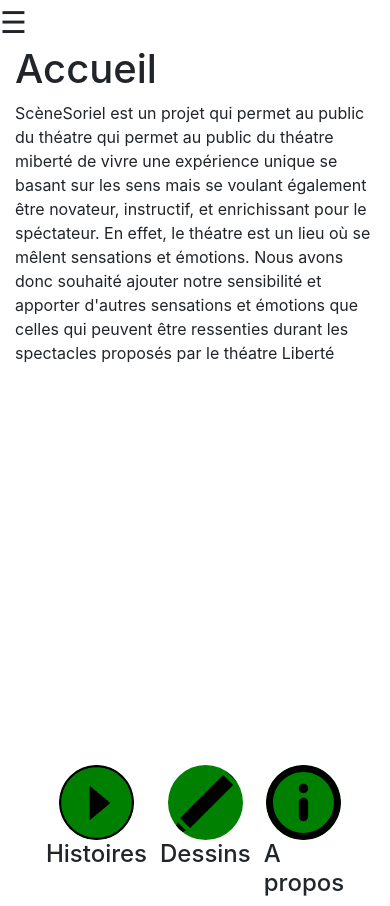
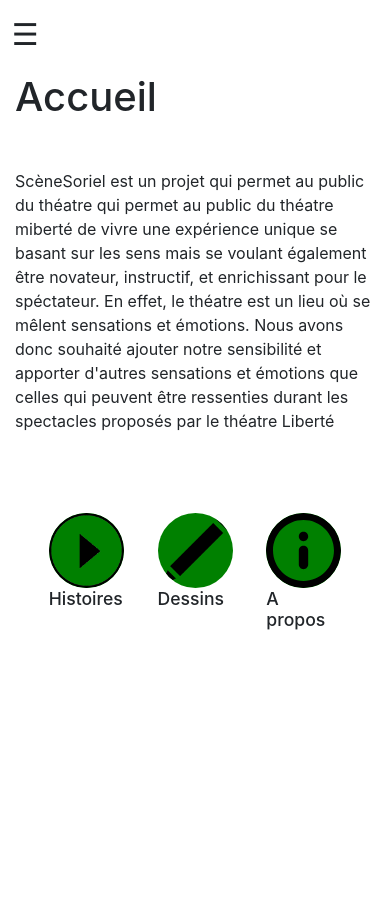
Before and after one commit to Bunjigai21/Scene-soriel, a PHP site: page / in a window 390 px wide. After the commit the page ends 630 px from the top, so only its background shows below. Run offline with PHP 8.4, Linux system fonts and the light colour scheme; some libraries are stand-ins or nearby versions.

Commit message:
Page Accueil fini (sans visuel et que sur Phone)

```diff
--- a/css/style.css
+++ b/css/style.css
@@ -1,6 +1,6 @@
 
-#btn_burger{
-margin: 5% 0 0 5%;
+#burger{
+margin: 3% 0 0 3%;
 }
 
 #btn_accueil{
@@ -9,7 +9,7 @@ margin: 5% 0 0 5%;
     margin: 0 33.3%;
 }
 
-.btns > img {
+.btns > a > img {
     background-color: green;
     border-radius: 50%;
     display: block;
@@ -18,7 +18,18 @@ margin: 5% 0 0 5%;
 }
 
 .btns {
-    margin: 0 5%;
+    margin: 0 13%;
+}
+
+h1{
+    margin-bottom: 3rem !important;
+    margin-top: 1rem !important;
+
+}
+
+.h4, h4{
+
+    font-size: 1.1rem !important;
 }
 
 
@@ -36,7 +47,7 @@ margin: 5% 0 0 5%;
 @media screen and (max-width: 750px) {
     #btn_accueil{
 
-        margin-top: 25em;
+        margin-top: 5em;
     }
 
 
--- a/header.html
+++ b/header.html
@@ -9,4 +9,4 @@
         <a href="a-propos.php">A propos</a>
       </div>
 
-    <span style="font-size:30px;cursor:pointer" onclick="openNav()">&#9776;</span>
+    <span id="burger" style="font-size:30px;cursor:pointer" onclick="openNav()">&#9776;</span>
--- a/index.php
+++ b/index.php
@@ -28,17 +28,17 @@
                 </div> <!-- /#page-content-wrapper -->
                 <div id="btn_accueil">
                     <div class="btns">
-                        <img src="contents/Play.png" height="75px" width="75px">
+                        <a href="histoire.php" ><img src="contents/Play.png" height="75px" width="75px"></a>
                         <h4>Histoires</h4>
 
                     </div>
                     <div class="btns">
-                            <img src="contents/pen.png" height="75px" width="75px">
+                    <a href="dessin.php" ><img src="contents/pen.png" height="75px" width="75px"></a>
                             <h4>Dessins</h4>
 
                         </div>
                         <div class="btns">
-                                <img src="contents/info.svg" height="75px" width="75px">
+                        <a href="a-propos.php" ><img src="contents/info.svg" height="75px" width="75px"></a>
                                 <h4>A propos</h4>
 
                             </div>
```
